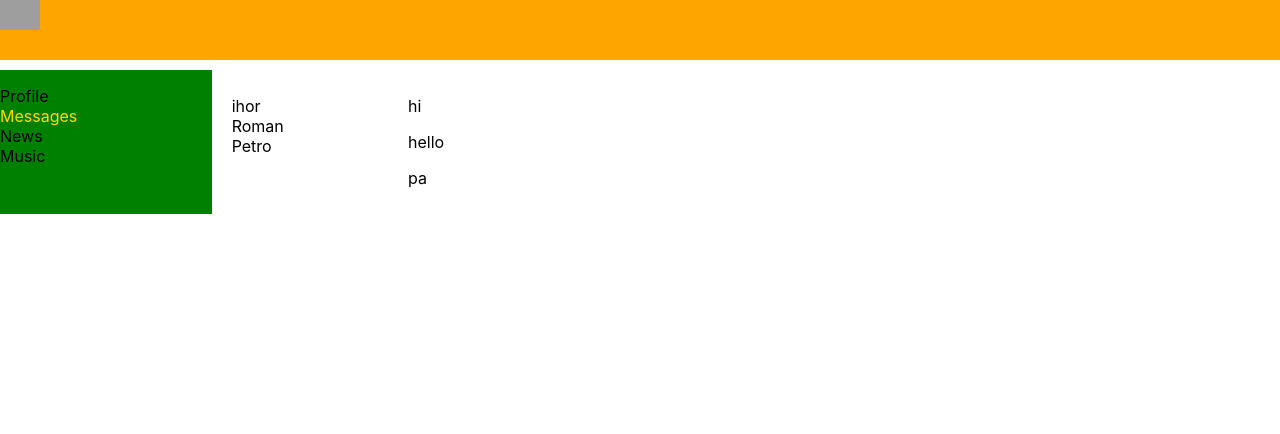
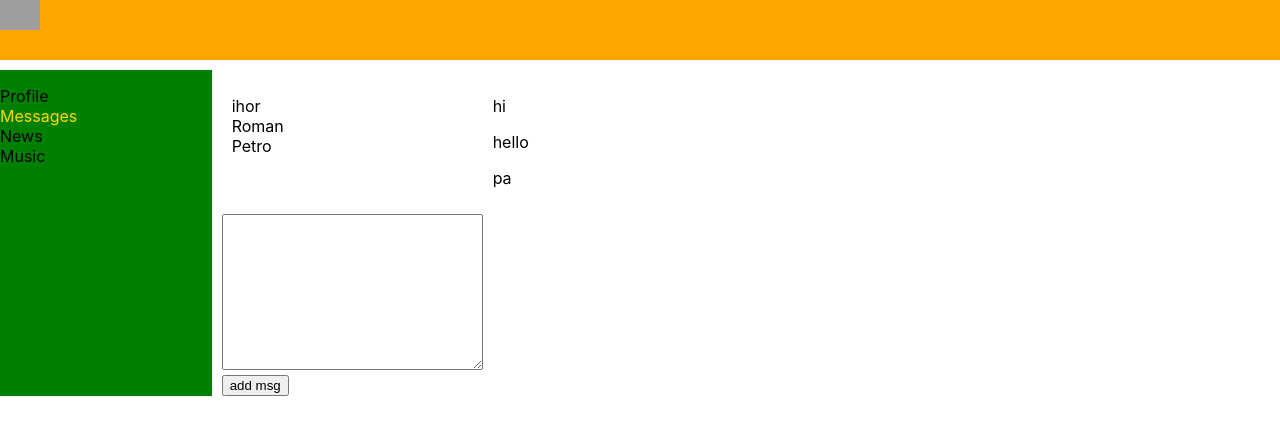
Before and after one commit to Ihornechypor/react-soc, a React (Create React App) app: page /messages in a window 1280 px wide. Shown: the top 434 px of the page. Built offline with nearby package versions, Linux system fonts and the light colour scheme; grey boxes are pictures that could not be loaded.

Commit message:
upd refs

```diff
--- /dev/null
+++ b/src/components/MessagesAnswer/MessagesAnswer.js
@@ -0,0 +1,18 @@
+import React, { useRef } from "react";
+
+const MessagesAnswer = () => {
+  let addAnswerRef = useRef(null);
+
+  const addAnswer = () => {
+    console.log(addAnswerRef.current.value);
+  };
+
+  return (
+    <div>
+      <textarea name="" id="" cols="30" rows="10" ref={addAnswerRef}></textarea>
+      <button onClick={addAnswer}>add msg</button>
+    </div>
+  );
+};
+
+export default MessagesAnswer;
--- a/src/pages/Messages/Messages.js
+++ b/src/pages/Messages/Messages.js
@@ -1,6 +1,7 @@
 import React from "react";
 import MessagesAutors from "../../components/MessagesAutors/MessagesAutors";
 import MessagesLetters from "../../components/MessagesLetters/MessagesLetters";
+import MessagesAnswer from "../../components/MessagesAnswer/MessagesAnswer";
 import classes from "./Messages.module.css";
 
 const Messages = (props) => {
@@ -8,6 +9,7 @@ const Messages = (props) => {
     <div className={classes.messages__box}>
       <MessagesAutors data={props.state.messagesData} />
       <MessagesLetters msgs={props.state.messagesText} />
+      <MessagesAnswer />
     </div>
   );
 };
```
